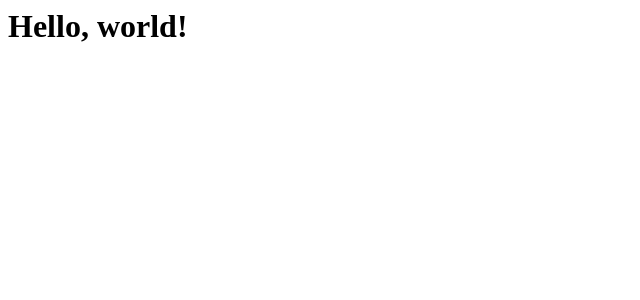
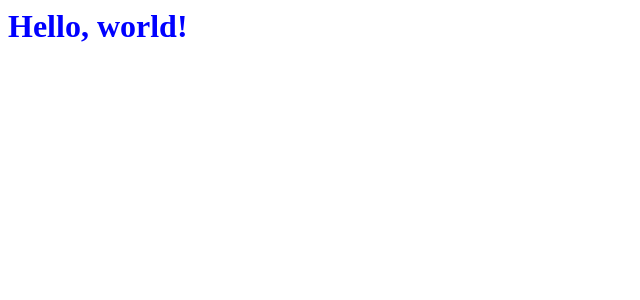
Before and after one commit to and-sophie/notes-app-web, a React app: page / in a window 1280 px wide. Shown: the top 300 px of the page, without its empty margins (0-640 px from the left). Built offline with nearby package versions, Linux system fonts and the light colour scheme.

Commit message:
:gear: adds styled components and watch to linting

```diff
--- /dev/null
+++ b/src/components/common/Text.jsx
@@ -0,0 +1,7 @@
+import styled from 'styled-components';
+
+const Heading = styled.h1`
+  color: blue;
+`;
+
+export default Heading;
--- a/src/components/hello.jsx
+++ b/src/components/hello.jsx
@@ -1,5 +1,6 @@
 import React from 'react';
+import Heading from './common/Text';
 
 export default () => (
-  <h1>Hello, world!</h1>
+  <Heading>Hello, world!</Heading>
 );
--- a/webpack.config.js
+++ b/webpack.config.js
@@ -20,6 +20,11 @@ const config = {
         include: APP_DIR,
         loader: 'babel-loader',
       },
+      {
+        test: /\.jsx?/,
+        include: APP_DIR,
+        loader: 'eslint-loader',
+      }
     ],
   },
 
```
Also changed, not shown: package.json (+8 -3 lines), 1 other file (tests, documents, lock files or other folders).
